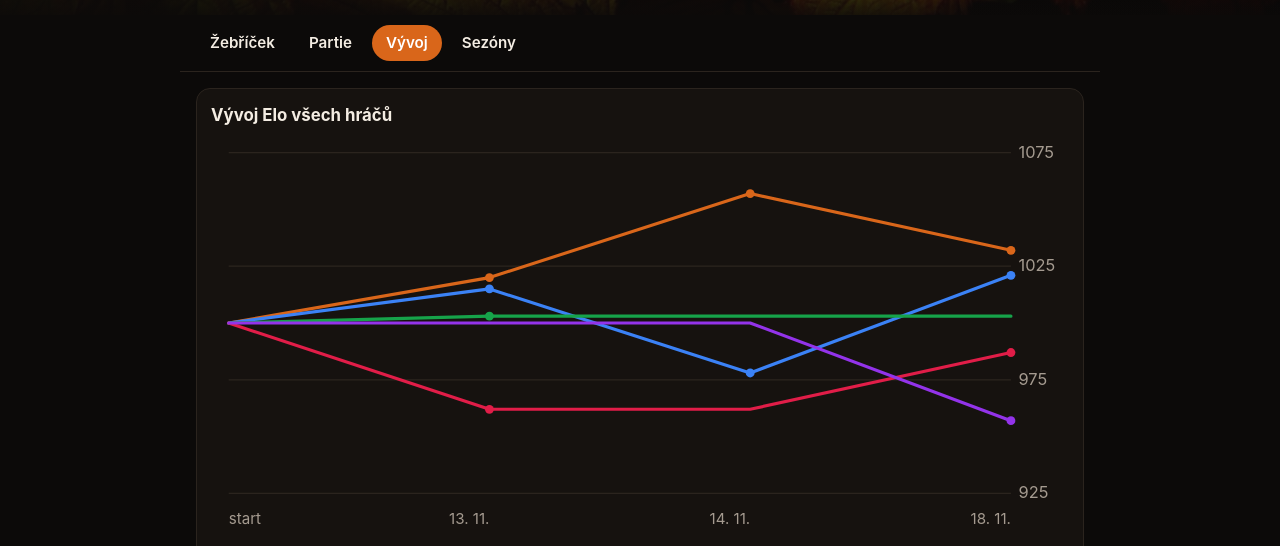
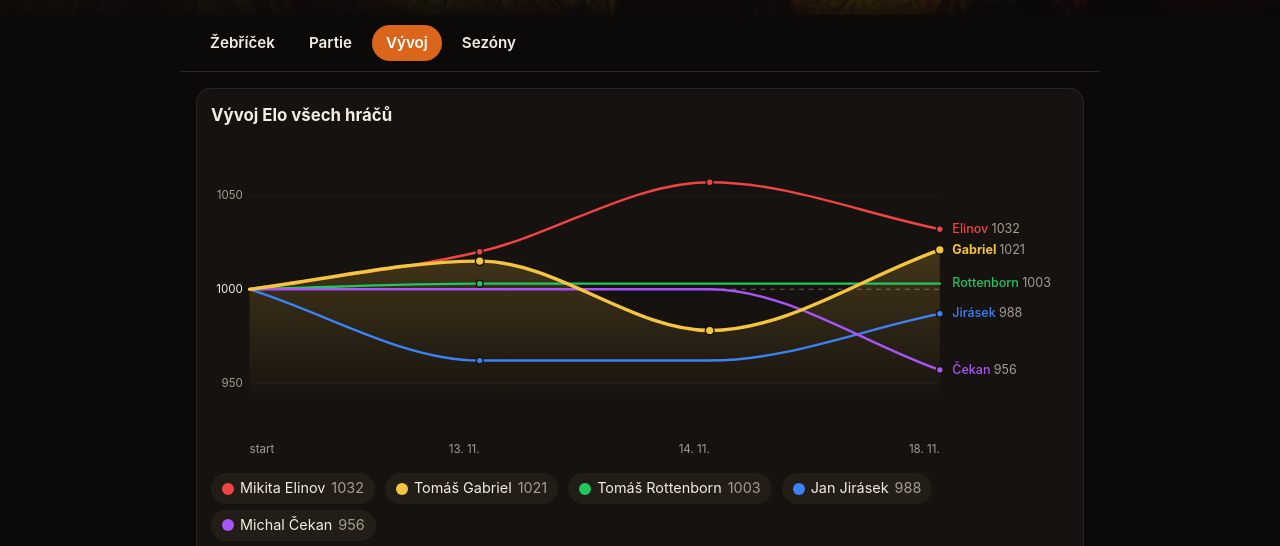
Before and after one commit to enick3312/zebricek_sachy, a plain HTML site: page index.html in a window 1280 px wide. Both pictures are taken after a click on the link "Vývoj". Shown: the part 195-741 px from the top of the page. Drawn offline with nearby package versions, Linux system fonts and the light colour scheme.

Commit message:
Add files via upload

```diff
--- a/index.html
+++ b/index.html
@@ -90,7 +90,7 @@
   tr.leader { background: linear-gradient(90deg, rgba(245, 197, 66, .18), rgba(224, 112, 42, .07) 50%, transparent 90%); }
   tr.leader td:first-child { box-shadow: inset 3px 0 0 var(--gold); }
   tr.leader .rank1 { color: var(--gold); text-shadow: 0 0 10px rgba(245, 197, 66, .7); }
-  svg.trend { width: 100%; height: auto; display: block; }
+  svg.trend { width: 100%; height: auto; display: block; overflow: visible; }
   .legend { display: flex; flex-wrap: wrap; gap: 6px 10px; margin-top: 10px; }
   .legend button { font: inherit; font-size: .9rem; display: inline-flex; align-items: center; gap: 6px; cursor: pointer;
                    background: var(--chip); color: var(--ink); border: 1px solid transparent; border-radius: 999px; padding: 4px 10px; }
@@ -264,15 +264,47 @@ function viewGames() {
 }
 
 // ---------- Rating over time (all players) ----------
-const COLORS = ["#d9661a", "#3b82f6", "#16a34a", "#e11d48", "#9333ea", "#0891b2", "#ca8a04", "#db2777", "#4b5563", "#65a30d", "#7c3aed", "#ea580c"];
+// Every player keeps one colour for good (by when they joined); the current leader is drawn in gold.
+const COLORS = ["#e0702a", "#3b82f6", "#22c55e", "#ef4444", "#a855f7", "#06b6d4", "#ec4899", "#84cc16", "#6366f1", "#14b8a6", "#94a3b8", "#d946ef"];
+const GOLD = "#f5c542";
 let trendFocus = null;
+
+// Smooth line that never overshoots (monotone cubic, like d3's curveMonotoneX).
+function monoPath(P) {
+  const f = v => v.toFixed(1), n = P.length;
+  if (n < 2) return `M${f(P[0][0])},${f(P[0][1])}`;
+  const dx = [], s = [], m = [];
+  for (let i = 0; i < n - 1; i++) { dx[i] = P[i + 1][0] - P[i][0]; s[i] = (P[i + 1][1] - P[i][1]) / dx[i]; }
+  m[0] = s[0]; m[n - 1] = s[n - 2];
+  for (let i = 1; i < n - 1; i++) m[i] = s[i - 1] * s[i] <= 0 ? 0 : (s[i - 1] + s[i]) / 2;
+  for (let i = 0; i < n - 1; i++) {
+    if (s[i] === 0) { m[i] = 0; m[i + 1] = 0; continue; }
+    const a = m[i] / s[i], b = m[i + 1] / s[i], h = a * a + b * b;
+    if (h > 9) { const t = 3 / Math.sqrt(h); m[i] = t * a * s[i]; m[i + 1] = t * b * s[i]; }
+  }
+  let d = `M${f(P[0][0])},${f(P[0][1])}`;
+  for (let i = 0; i < n - 1; i++) {
+    const h = dx[i] / 3;
+    d += ` C${f(P[i][0] + h)},${f(P[i][1] + m[i] * h)} ${f(P[i + 1][0] - h)},${f(P[i + 1][1] - m[i + 1] * h)} ${f(P[i + 1][0])},${f(P[i + 1][1])}`;
+  }
+  return d;
+}
+
+// Surname for the end-of-line labels ("Baran, Vojtěch" → Baran, "Mikita Elinov" → Elinov); full name if two share it.
+function shortNames(people) {
+  const sur = p => p.name.includes(",") ? p.name.split(",")[0].trim() : p.name.trim().split(/\s+/).pop();
+  const count = new Map();
+  people.forEach(p => count.set(sur(p), (count.get(sur(p)) || 0) + 1));
+  return new Map(people.map(p => [p.id, count.get(sur(p)) > 1 ? p.name : sur(p)]));
+}
 
 function viewTrend() {
   if (!D.games.length) return `<div class="card muted">Graf se ukáže po první partii.</div>`;
   // One column per evening; each player's rating at the end of that evening (unchanged if they didn't play).
   const evenings = [...new Set(D.games.map(g => eveningKey(g.date).getTime()))].sort((a, b) => a - b);
   const people = D.players.filter(p => !p.retired && p.games > 0).sort((a, b) => b.rating - a.rating);
-  const color = new Map(people.map((p, i) => [p.id, COLORS[i % COLORS.length]]));
+  const leader = (D.players.find(p => p.rank === 1) || {}).id;
+  const color = new Map(D.players.map((p, i) => [p.id, p.id === leader ? GOLD : COLORS[i % COLORS.length]]));
   const series = new Map(people.map(p => [p.id, { r: p.startRating, pts: [p.startRating], played: [false] }]));
   for (const e of evenings) {
     const tonight = D.games.filter(g => eveningKey(g.date).getTime() === e);
@@ -285,35 +317,76 @@ function viewTrend() {
       s.pts.push(s.r);
     }
   }
-  const all = [...series.values()].flatMap(s => s.pts);
+  const start = D.settings.startRating;
+  const all = [...series.values()].flatMap(s => s.pts).concat(start);
   let lo = Math.min(...all), hi = Math.max(...all);
   lo = Math.floor((lo - 10) / 25) * 25; hi = Math.ceil((hi + 10) / 25) * 25;
-  const W = 680, H = 320, L = 14, R = 46, T = 14, B = 36, n = evenings.length;
+
+  // Drawn at the real width of the page, so text stays the same size on phones and desktops.
+  const short = shortNames(people);
+  const W = Math.round(Math.min(940, Math.max(300, (($("#main") || {}).clientWidth || 680) - 30)));
+  const H = W < 520 ? 300 : 340, n = evenings.length;
+  const longest = Math.max(...people.map(p => (short.get(p.id) + " " + p.rating).length));
+  const L = 40, R = Math.min(W < 520 ? 132 : 170, longest * 7.6 + 20), T = 14, B = 34;
   const x = i => L + i * (W - L - R) / Math.max(1, n);
   const y = v => T + (hi - v) * (H - T - B) / Math.max(1, hi - lo);
+
+  // Faint grid with the scale on the left; the starting rating as a dashed line.
   const step = Math.max(25, Math.ceil((hi - lo) / 5 / 25) * 25);
   let grid = "";
-  for (let v = lo; v <= hi; v += step) {
-    grid += `<line x1="${L}" x2="${W - R}" y1="${y(v)}" y2="${y(v)}" stroke="var(--line)"/>
-             <text x="${W - R + 6}" y="${y(v) + 4}" font-size="13" fill="var(--muted)">${v}</text>`;
+  for (let v = Math.ceil(lo / step) * step; v <= hi; v += step) {
+    if (v === start) continue;
+    grid += `<line x1="${L}" x2="${W - R}" y1="${y(v)}" y2="${y(v)}" stroke="var(--line)" stroke-opacity=".55"/>
+             <text x="${L - 7}" y="${y(v) + 4}" font-size="12" fill="var(--muted)" text-anchor="end">${v}</text>`;
   }
-  const every = Math.ceil(n / 8);
-  const ticks = [`<text x="${x(0)}" y="${H - 12}" font-size="12" fill="var(--muted)">start</text>`].concat(evenings.map((e, i) =>
-    (i + 1) % every === 0 || i === n - 1 ? `<text x="${x(i + 1)}" y="${H - 12}" font-size="12" fill="var(--muted)" text-anchor="end">${new Date(e).getDate()}. ${new Date(e).getMonth() + 1}.</text>` : "")).join("");
-  const lines = people.map(p => {
+  grid += `<line x1="${L}" x2="${W - R}" y1="${y(start)}" y2="${y(start)}" stroke="var(--muted)" stroke-opacity=".6" stroke-dasharray="5 5"/>
+           <text x="${L - 7}" y="${y(start) + 4}" font-size="12" fill="var(--ink)" text-anchor="end"><title>Začátek – každý začíná na ${start}</title>${start}</text>`;
+  const every = Math.ceil(n / (W < 520 ? 4 : 8));
+  const ticks = [x(1) - x(0) < 70 ? "" : `<text x="${x(0)}" y="${H - 10}" font-size="12" fill="var(--muted)">start</text>`].concat(evenings.map((e, i) =>
+    (i + 1) % every === 0 || i === n - 1 ? `<text x="${x(i + 1)}" y="${H - 10}" font-size="12" fill="var(--muted)" text-anchor="end">${new Date(e).getDate()}. ${new Date(e).getMonth() + 1}.</text>` : "")).join("");
+
+  // The highlighted line (the one you tapped, otherwise the leader) gets a soft glow underneath.
+  const glowID = trendFocus && series.has(trendFocus) ? trendFocus : leader;
+  let glow = "";
+  if (glowID && series.has(glowID)) {
+    const P = series.get(glowID).pts.map((v, i) => [x(i), y(v)]);
+    glow = `<defs><linearGradient id="glow" x1="0" y1="0" x2="0" y2="1">
+        <stop offset="0" stop-color="${color.get(glowID)}" stop-opacity=".20"/><stop offset=".85" stop-color="${color.get(glowID)}" stop-opacity="0"/></linearGradient></defs>
+      <path d="${monoPath(P)} L${x(n).toFixed(1)},${H - B} L${x(0).toFixed(1)},${H - B} Z" fill="url(#glow)"/>`;
+  }
+
+  const lines = new Map(people.map(p => {
     const s = series.get(p.id), c = color.get(p.id);
     const faded = trendFocus && trendFocus !== p.id;
-    const d = s.pts.map((v, i) => `${i ? "L" : "M"}${x(i).toFixed(1)},${y(v).toFixed(1)}`).join(" ");
-    const dots = s.pts.map((v, i) => s.played[i] ? `<circle cx="${x(i)}" cy="${y(v)}" r="3.5" fill="${c}"/>` : "").join("");
-    return `<g opacity="${faded ? 0.15 : 1}"><path d="${d}" fill="none" stroke="${c}" stroke-width="${trendFocus === p.id ? 4 : 2.5}"
-      stroke-linejoin="round" stroke-linecap="round"/>${dots}</g>`;
-  });
-  // Draw the focused player last so it sits on top.
-  const order = people.map((p, i) => i).sort((a, b) => (people[a].id === trendFocus) - (people[b].id === trendFocus));
+    const width = trendFocus === p.id ? 4 : p.id === leader ? 3.5 : 2.5;
+    const dots = s.pts.map((v, i) => s.played[i]
+      ? `<circle cx="${x(i).toFixed(1)}" cy="${y(v).toFixed(1)}" r="${p.id === leader || trendFocus === p.id ? 4.5 : 3.5}" fill="${c}" stroke="var(--card)" stroke-width="1.5"/>` : "").join("");
+    return [p.id, `<g opacity="${faded ? 0.15 : 1}"><path d="${monoPath(s.pts.map((v, i) => [x(i), y(v)]))}" fill="none" stroke="${c}"
+      stroke-width="${width}" stroke-linejoin="round" stroke-linecap="round"/>${dots}</g>`];
+  }));
+
+  // Name and Elo at the end of every line, nudged apart so they never overlap.
+  const gap = 16, top = T + 6, bottom = H - B;
+  const tags = people.map(p => ({ p, y: y(series.get(p.id).pts[n]) })).sort((a, b) => a.y - b.y);
+  tags.forEach((t, i) => { t.ly = Math.max(t.y, i ? tags[i - 1].ly + gap : top); });
+  for (let i = tags.length - 1; i >= 0; i--) {
+    const limit = i === tags.length - 1 ? bottom : tags[i + 1].ly - gap;
+    if (tags[i].ly > limit) tags[i].ly = limit;
+  }
+  const labels = tags.map(t => {
+    const faded = trendFocus && trendFocus !== t.p.id, c = color.get(t.p.id), bold = t.p.id === leader || trendFocus === t.p.id;
+    return `<g opacity="${faded ? 0.3 : 1}">
+      ${Math.abs(t.ly - t.y) > 3 ? `<path d="M${x(n) + 4},${t.y} L${x(n) + 10},${t.ly}" stroke="${c}" stroke-opacity=".6" fill="none"/>` : ""}
+      <text x="${x(n) + 13}" y="${t.ly + 4}" font-size="13" fill="${c}" font-weight="${bold ? 700 : 500}">${esc(short.get(t.p.id))}
+      <tspan fill="var(--muted)" font-weight="400"> ${t.p.rating}</tspan></text></g>`;
+  }).join("");
+
+  // Faded lines first, the highlighted one on top.
+  const order = [...people].sort((a, b) => ((a.id === trendFocus) * 2 + (a.id === leader)) - ((b.id === trendFocus) * 2 + (b.id === leader)));
   const legend = people.map(p => `<button class="${trendFocus === p.id ? "on" : ""}" data-id="${esc(p.id)}">
       <i style="background:${color.get(p.id)}"></i>${esc(p.name)} <span class="muted">${p.rating}</span></button>`).join("");
   return `<div class="card"><h2>Vývoj Elo všech hráčů</h2>
-    <svg class="trend" viewBox="0 0 ${W} ${H}" role="img" aria-label="Vývoj Elo v čase">${grid}${ticks}${order.map(i => lines[i]).join("")}</svg>
+    <svg class="trend" viewBox="0 0 ${W} ${H}" width="${W}" height="${H}" role="img" aria-label="Vývoj Elo v čase">${grid}${ticks}${glow}${order.map(p => lines.get(p.id)).join("")}${labels}</svg>
     <div class="legend" id="legend">${legend}</div>
     <p class="muted" style="font-size:.85rem;margin-bottom:0">Jeden sloupec = jeden herní večer. Tečka znamená, že hráč ten večer hrál. Klepnutím na jméno zvýrazníte jeho čáru.</p></div>`;
 }
@@ -438,6 +511,14 @@ function init() {
   const g = new Date(D.generated);
   $("#updated").textContent = `Aktualizováno ${dateShort(g)} v ${timeOf(g)} · ${D.players.filter(p => !p.retired).length} hráčů · ${partie(D.games.length)}`;
   window.addEventListener("hashchange", render);
+  // Redraw the graph at the new width when the window or phone is turned.
+  let resizeTimer, lastWidth = window.innerWidth;
+  window.addEventListener("resize", () => {
+    clearTimeout(resizeTimer);
+    resizeTimer = setTimeout(() => {
+      if (window.innerWidth !== lastWidth && location.hash === "#vyvoj") { lastWidth = window.innerWidth; render(); }
+    }, 150);
+  });
   render();
 }
 
--- a/zebricek.json
+++ b/zebricek.json
@@ -135,7 +135,7 @@
       "whiteChange" : -25
     }
   ],
-  "generated" : "2026-11-19T15:52:13Z",
+  "generated" : "2026-11-19T16:41:38Z",
   "location" : "",
   "name" : "Pub Ladder",
   "players" : [
```
